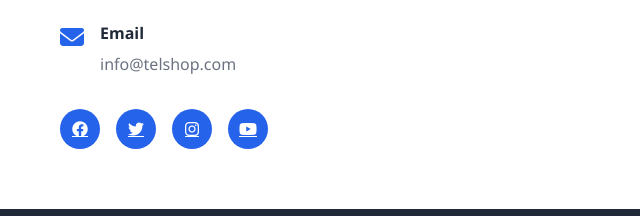
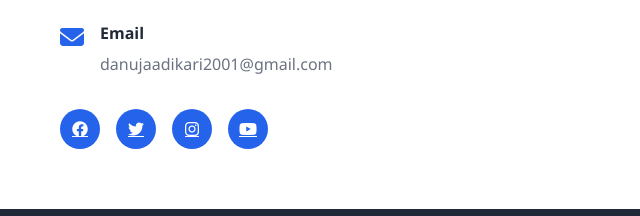
Before and after one commit to danujaadikari/TelShop, a plain HTML site: page index.html in a window 1280 px wide. Shown: the part 3506-3722 px from the top of the page, 0-640 px from the left. Drawn offline with Linux system fonts and the light colour scheme.

Commit message:
Update contact email address in the contact section

```diff
--- a/index.html
+++ b/index.html
@@ -313,7 +313,7 @@
                         <i class="fas fa-envelope"></i>
                         <div>
                             <h4>Email</h4>
-                            <p>info@telshop.com</p>
+                            <p>danujaadikari2001@gmail.com</p>
                         </div>
                     </div>
                     <div class="social-links">
```
